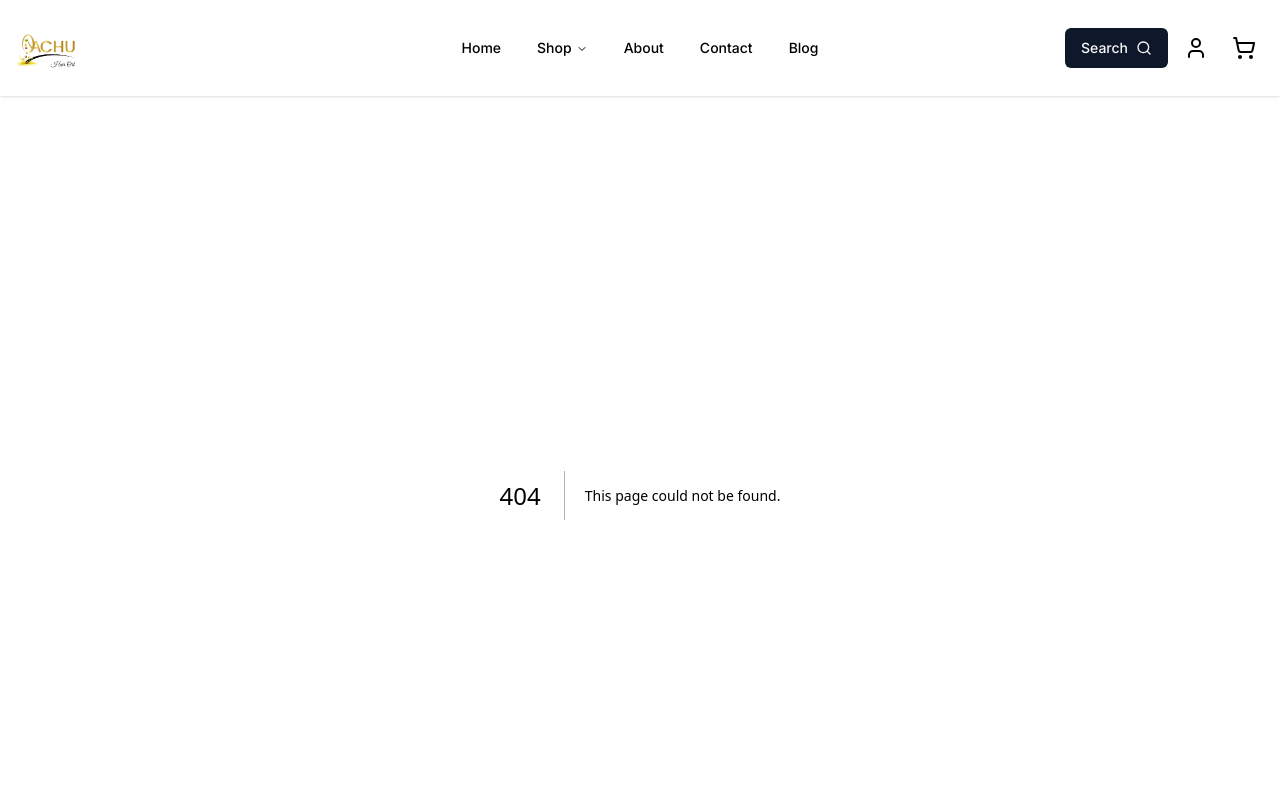
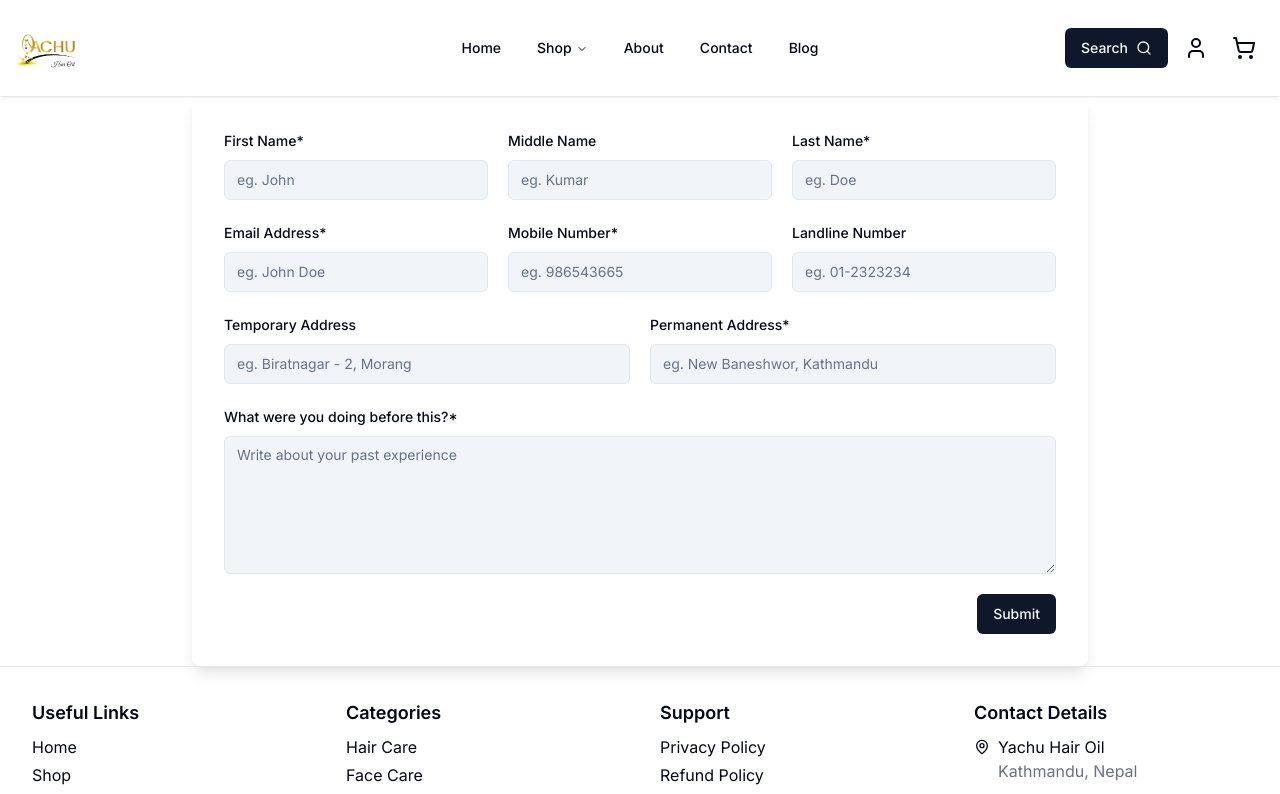
Before and after one commit to manavkhadka0/yachu, a Next.js app: page /store-proposal in a window 1280 px wide. Before the commit this address had no page. Shown: the top 794 px of the page. Built offline with nearby package versions, Linux system fonts and the light colour scheme.

Commit message:
store proposal page

```diff
--- /dev/null
+++ b/app/store-proposal/page.tsx
@@ -0,0 +1,10 @@
+import StoreProposal from "@/components/store-proposal/StoreProposal";
+
+const StoreProposalPage = () => {
+  return (
+    <div>
+      <StoreProposal />
+    </div>
+  );
+};
+export default StoreProposalPage;
--- /dev/null
+++ b/components/store-proposal/StoreProposal.tsx
@@ -0,0 +1,10 @@
+import ProposalForm from "./ProposalForm";
+
+const StoreProposal = () => {
+  return (
+    <div>
+      <ProposalForm />
+    </div>
+  );
+};
+export default StoreProposal;
```
